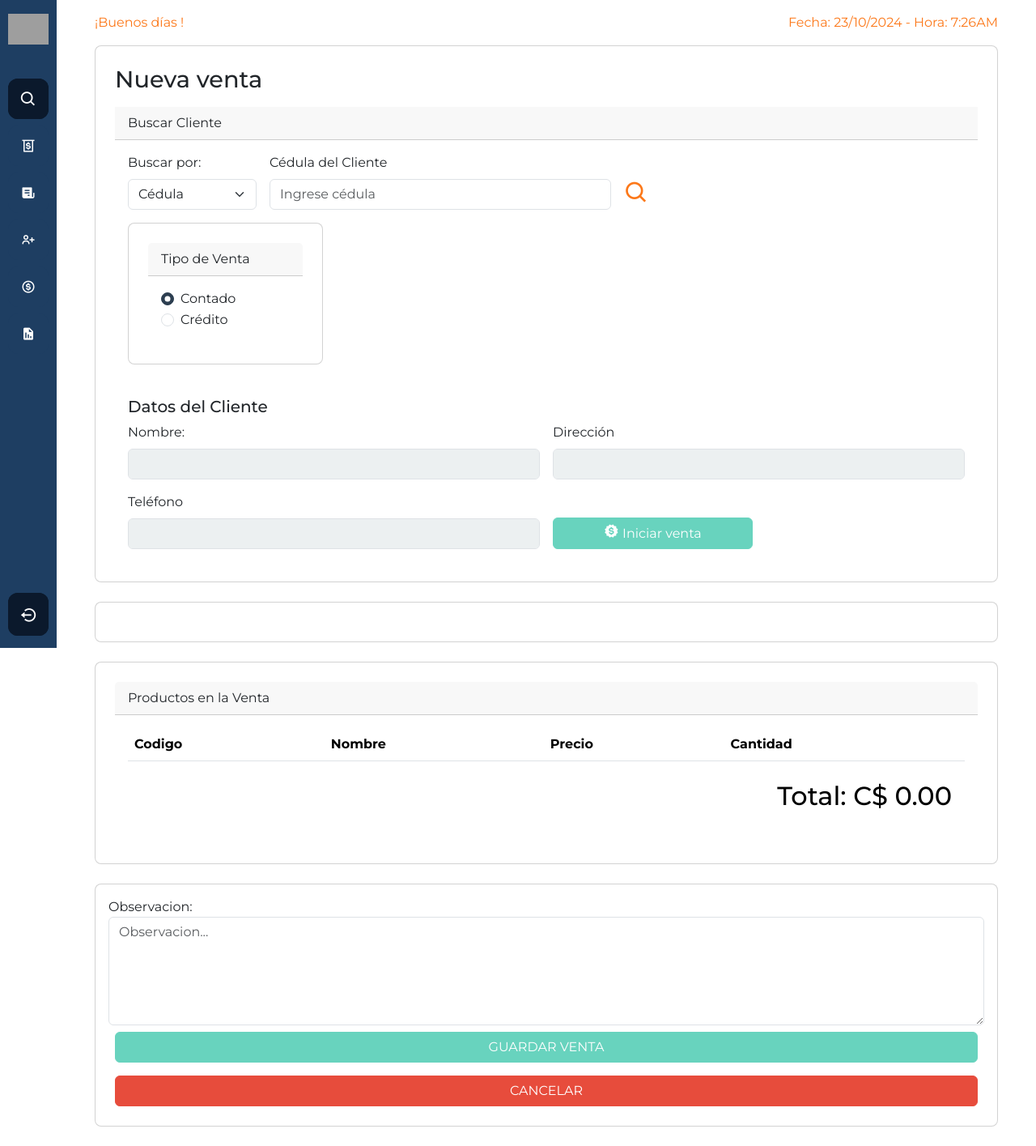
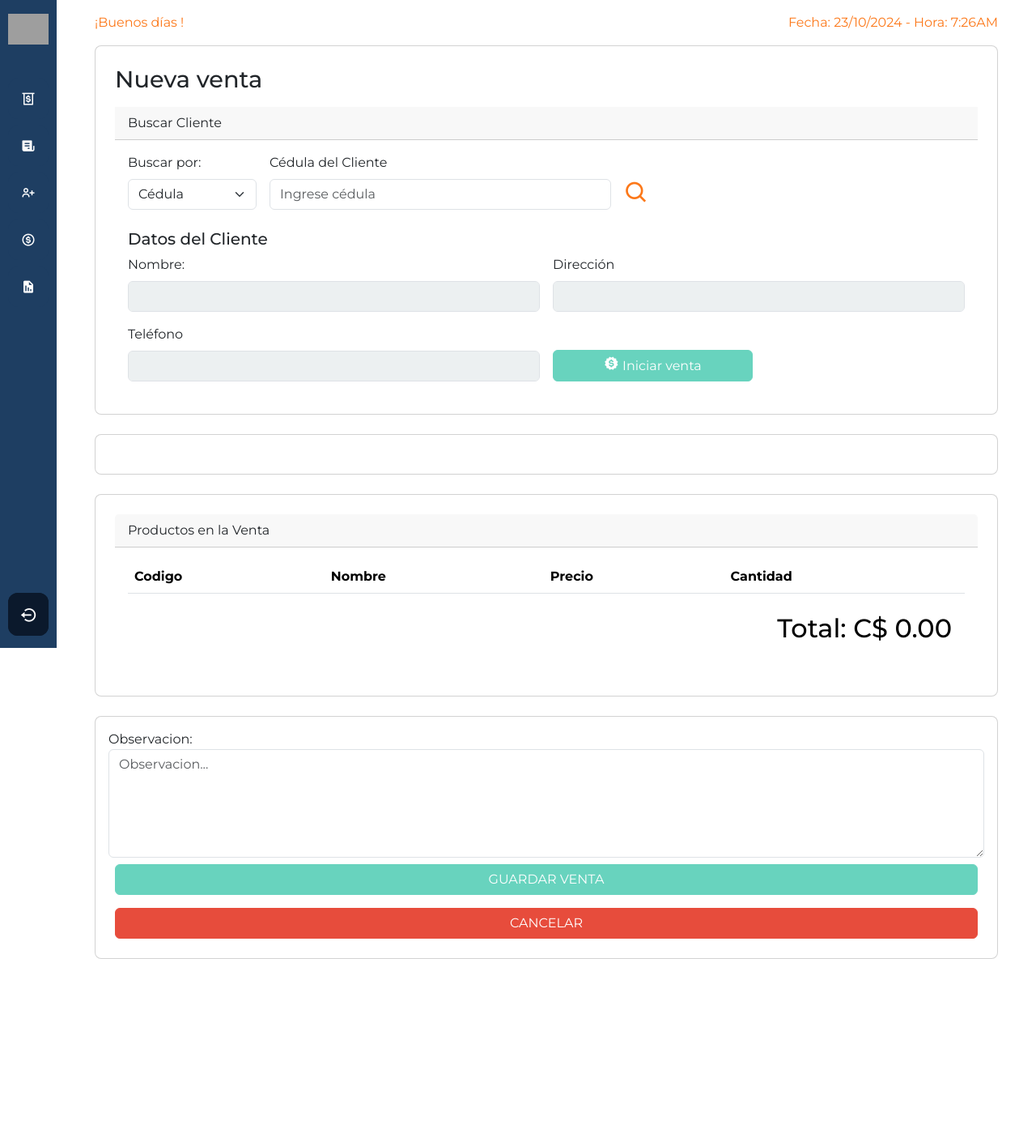
Before and after one commit to Jaysson21/BlandonComercial, a Flask app: template src/templates/GestionVentas.html in a window 1280 px wide. Shown: the whole page at 81% size. After the commit the page ends 1184 px from the top, so only its background shows below. Run offline with Flask 3, Linux system fonts and the light colour scheme; the template is opened without the code that fills it, so the values that code supplies are empty; some libraries are stand-ins or nearby versions; grey boxes are pictures that could not be loaded.

Commit message:
mejora ventas

```diff
--- a/src/static/js/GestionVentas.js
+++ b/src/static/js/GestionVentas.js
@@ -53,8 +53,12 @@ $('#btn-searchClient').on('click', function () {
 });
 
 $('#btnInitSell').on('click', function () {
+    showModaTipoVenta();
+
+    $('#btnGuardarTipoVenta').on('click', function () {
         //Deshabilita boton de la venta
-    this.classList.add('disabled');
+        document.getElementById('btnInitSell').classList.add('disabled');
+        hideModalTipoVenta();
 
         //agregar busqueda de productos
         $('#contetn-gestProduct').append(`
@@ -143,10 +147,6 @@ $('#btnInitSell').on('click', function () {
                                                 <label for="CantidadProducto" class="form-label">Cantidad</label>
                                                 <input type="number" class="form-control" id="CantidadProducto" placeholder="Ingrese la cantidad" required>
                                             </div>
-                                        <div class="mb-3">
-                                            <label for="PrecioProducto" class="form-label">Precio:</label>
-                                            <input type="number" class="form-control" id="PrecioProducto" placeholder="Precio" required>
-                                        </div>
                                             <button id="addProductList" type="button" class="btn btn-success">Agregar</button>
                                             `
                                     );
@@ -212,6 +212,8 @@ $('#btnInitSell').on('click', function () {
             }
         });
     });
+});
+
 
 
 function removeFormProduct() {
@@ -293,14 +295,30 @@ function hideModalPagoInicial() {
     }
 
 }
+
+function showModaTipoVenta() {
+    let modalTipoVenta = new bootstrap.Modal(document.getElementById("modalTipoVenta"));
+    modalTipoVenta.show();
+}
+
+function hideModalTipoVenta() {
+    let modalTipoVenta = bootstrap.Modal.getInstance(document.getElementById("modalTipoVenta"));
+
+    if (modalTipoVenta) {
+        modalTipoVenta.hide();
+    }
+
+}
 //Guardar ventas
 $('#btnGuardarVenta').on('click', function () {
     // Recoger los datos del formulario
     const cliente_id = ClienteID;
     const usuario_id = 0;
-    const tipo_venta = $('input[name="tipo_venta"]:checked').val(); // Radio button
+    const tipo_venta = $('#selectTipoVenta').val(); // Radio button
     const pagoInicial = 0;
     const observacion = $('#observacion').val();
+
+    console.log(tipo_venta);
 
     if (tipo_venta == "Credito") {
         showModalPagoInicial();
@@ -318,7 +336,7 @@ $('#btnGuardarVenta').on('click', function () {
         // Recoger los datos del formulario
         const cliente_id = ClienteID;
         const usuario_id = 0;
-        const tipo_venta = $('input[name="tipo_venta"]:checked').val(); // Radio button
+        const tipo_venta = $('#selectTipoVenta').val(); // Radio button
         const pagoInicial = $('#pagoInicial').val();
         const observacion = $('#observacion').val();
 
--- a/src/templates/GestionVentas.html
+++ b/src/templates/GestionVentas.html
@@ -28,37 +28,6 @@
                         </a>
                         <!--button type="button" class="btn btn-primary mt-auto" onclick=" buscarCliente()">Buscar</button-->
                     </div>
-
-                </div>
-
-                <div class="row mt-3">
-                    <!-- Tipo de Venta -->
-                    <div class="col-md-3">
-                        <div class="card mb-3">
-                            <div class="card-header">Tipo de Venta</div>
-                            <div class="card-body">
-                                <div class="form-row">
-                                    <div class="form-group col-md-4">
-                                        <div class="form-check">
-                                            <input class="form-check-input" type="radio" name="tipo_venta" id="contado"
-                                                value="Contado" checked>
-                                            <label class="form-check-label" for="contado">
-                                                Contado
-                                            </label>
-                                        </div>
-                                        <div class="form-check">
-                                            <input class="form-check-input" type="radio" name="tipo_venta" id="credito"
-                                                value="Credito">
-                                            <label class="form-check-label" for="credito">
-                                                Crédito
-                                            </label>
-                                        </div>
-                                    </div>
-                                </div>
-                            </div>
-                        </div>
-                    </div>
-
 
                 </div>
 
--- a/src/templates/layout.html
+++ b/src/templates/layout.html
@@ -28,11 +28,6 @@
 
 
         <ul class="nav-container">
-            <li class="search">
-                <i class='bx bx-search'></i>
-                <input type="text" placeholder="Search">
-                <span class="tooltip">Search</span>
-            </li>
             <li>
                 <a href="/GestionVentas">
                     <i class='bx bx-money-withdraw'></i>
```
Also changed, not shown: other parts of src/templates/layout.html (+49 -0 lines), 1 other file. Lines whose indentation alone changed are shown as unchanged.
